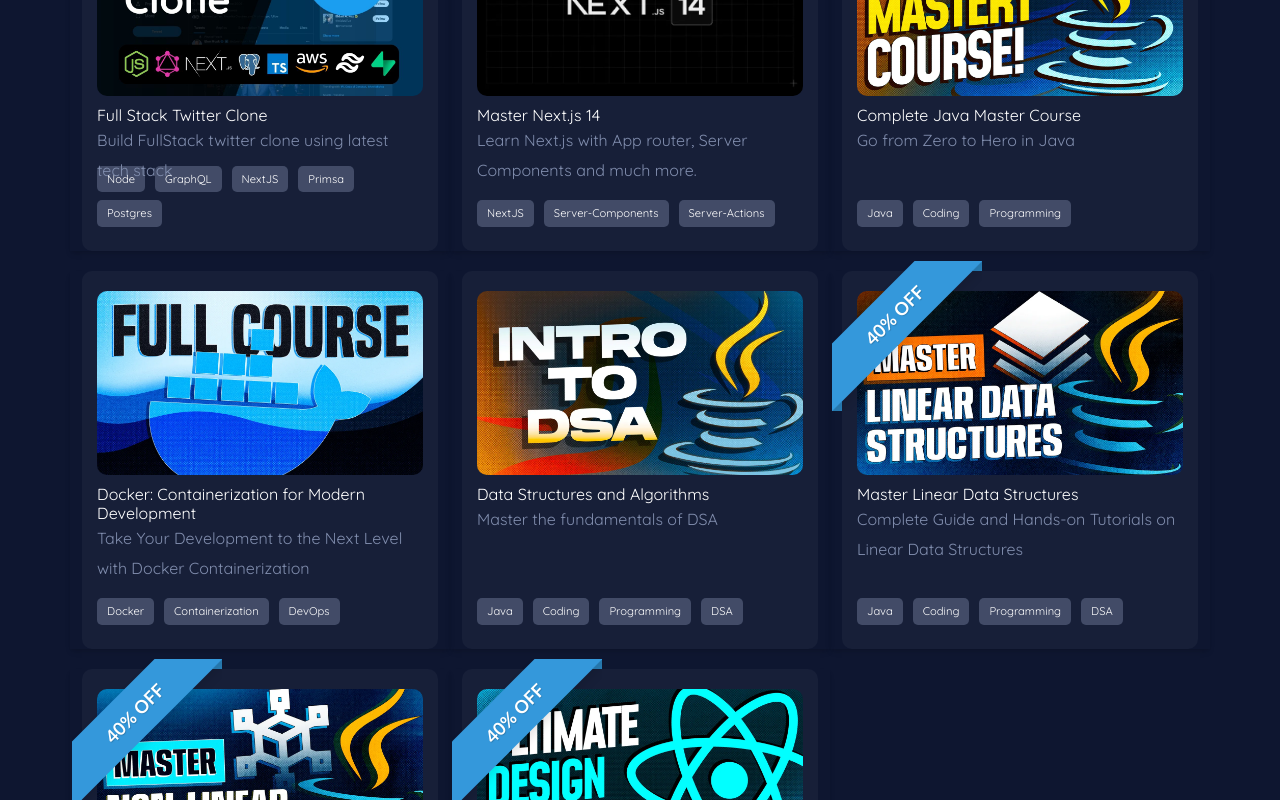
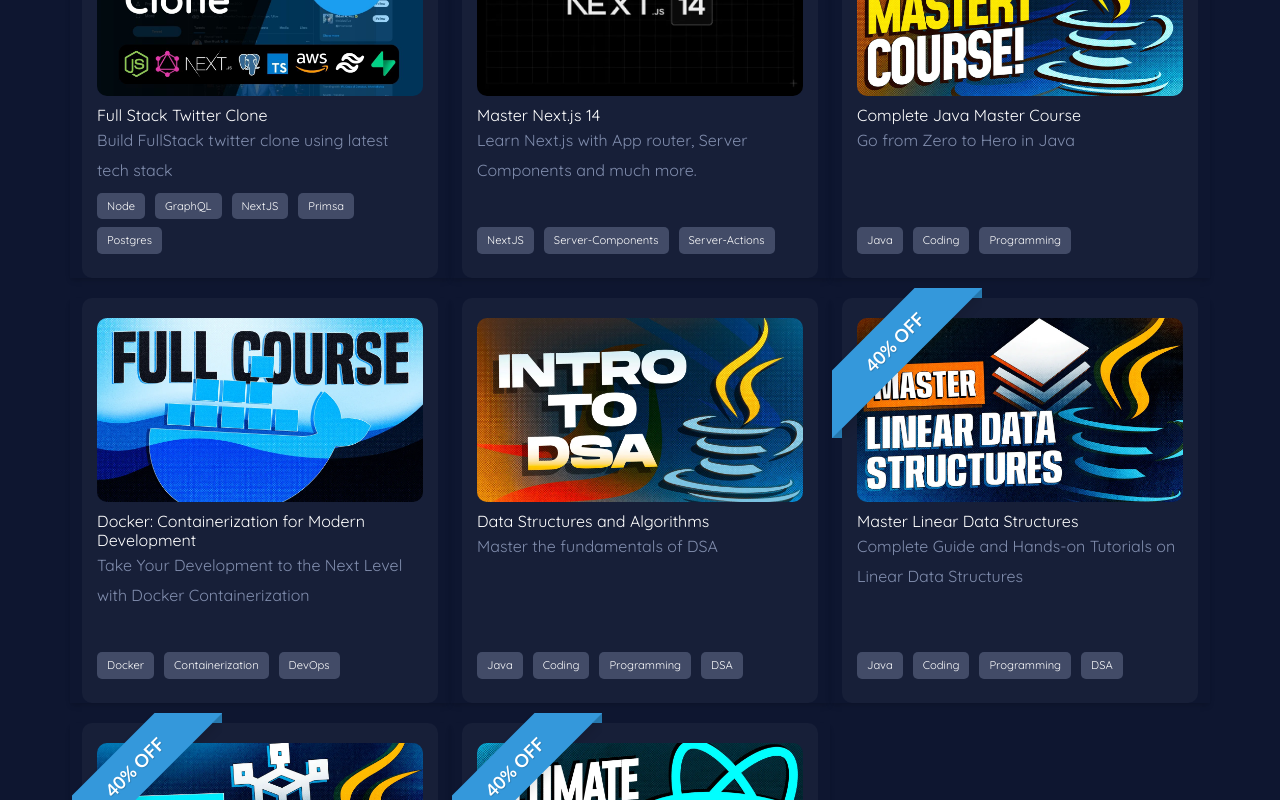
Before and after one commit to piyushgarg-dev/piyushgargdev-nextjs, a Next.js app: page / in a window 1280 px wide. Shown: the part 1500-2300 px from the top of the page. Built offline with nearby package versions, Linux system fonts and the light colour scheme; no server answers.

Commit message:
overlapping resolved on Courses Card

```diff
--- a/components/UI/PortfolioItem.jsx
+++ b/components/UI/PortfolioItem.jsx
@@ -36,7 +36,7 @@ const PortfolioItem = (props) => {
             </div>
 
             <h3 style={{ background: "transparent" }}>{title}</h3>
-            <p style={{ background: "transparent", }}>{subtitle}</p>
+            <p style={{ background: "transparent", marginBottom:"75px" }}>{subtitle}</p>
 
             <div className=" w-[100%] mt-5 lg:mt-0"> </div>
             <div
```
Also changed, not shown: components/data/courses.js (line endings or trailing spaces), 1 other file (tests, documents, lock files or other folders).
